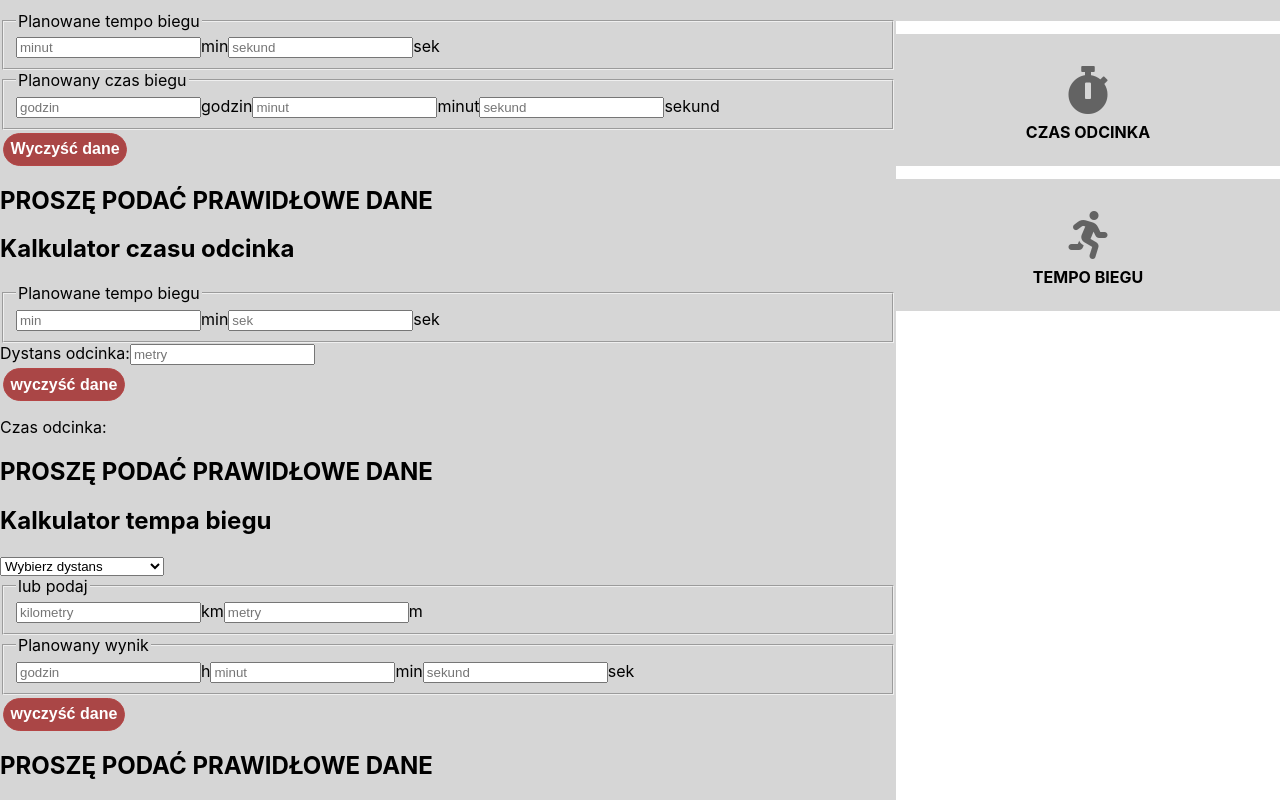
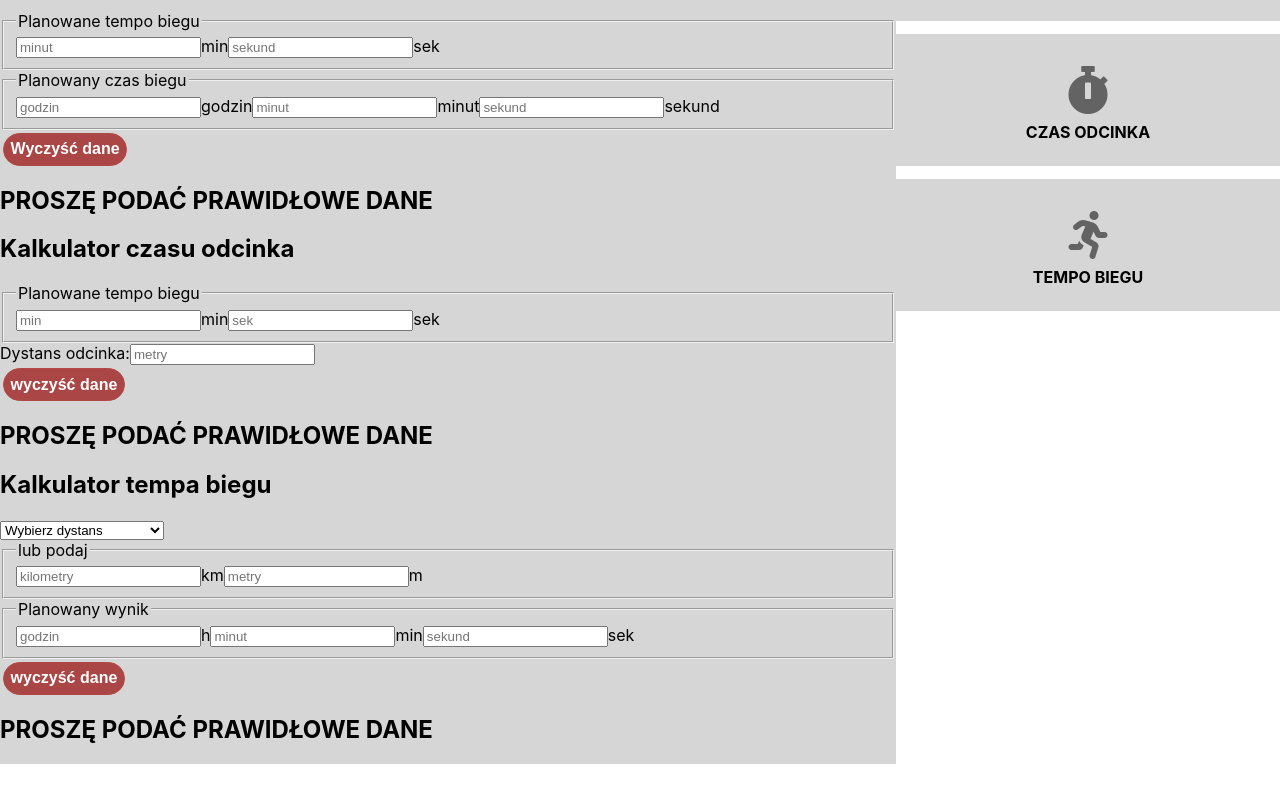
Before and after one commit to MorozMichal/React-calculators, a React (Create React App) app: page / in a window 1280 px wide. Shown: the part 270-1070 px from the top of the page. After the commit the page ends 1034 px from the top, so only its background shows below. Built offline with nearby package versions, Linux system fonts and the light colour scheme.

Commit message:
Components style

```diff
--- a/src/components/Bmi/Bmi.js
+++ b/src/components/Bmi/Bmi.js
@@ -42,7 +42,11 @@ class Bmi extends Component {
                 <label htmlFor="waga">Podaj wagę w kg</label>
                 <input id="waga" value={waga} onChange={this.handleWaga} type="text" placeholder="wpisz dane"></input>
                 <button onClick={this.handleReset} style={styleButton}>Wyczyść dane</button>
-                <p className="info">Przy wzroście {wzrost} oraz wadze {waga} Twój współczynnik BMI wynosi:</p> <ResultBmi wzrost={wzrost} waga={waga} />
+                <p className="info">Przy wzroście {wzrost} oraz wadze {waga} Twój współczynnik BMI wynosi:</p>
+                <ResultBmi
+                    wzrost={wzrost}
+                    waga={waga}
+                />
             </div>
         )
     }
--- a/src/components/Episode/Episode.js
+++ b/src/components/Episode/Episode.js
@@ -47,7 +47,11 @@ class Episode extends Component {
                 </fieldset>
                 <label>Dystans odcinka:<input type="text" placeholder="metry" value={distanceEpisode} onChange={this.handleDistanceEpisode}></input></label>
                 <button onClick={this.handleReset}>wyczyść dane</button>
-                <p>Czas odcinka: <ResultEpisode tempoMin={tempoMin} tempoSek={tempoSek} distanceEpisode={distanceEpisode} /></p>
+                <ResultEpisode
+                    tempoMin={tempoMin}
+                    tempoSek={tempoSek}
+                    distanceEpisode={distanceEpisode}
+                />
             </>
         );
     }
--- a/src/components/Episode/ResultEpisode.js
+++ b/src/components/Episode/ResultEpisode.js
@@ -11,7 +11,7 @@ const ResultEpisode = (props) => {
 
     return (
         <>
-            <h1>{props.tempoMin + props.tempoSek > 0 ? `${episodeH} godz ${episodeMin} min ${episodeSek} sek` : `PROSZĘ PODAĆ PRAWIDŁOWE DANE`}</h1>
+            <h1>{props.tempoMin + props.tempoSek > 0 ? `Czas odcinka: ${episodeH} godz ${episodeMin} min ${episodeSek} sek` : `PROSZĘ PODAĆ PRAWIDŁOWE DANE`}</h1>
         </>
     )
 };
--- a/src/components/Placeofrunning/Placeofrunning.js
+++ b/src/components/Placeofrunning/Placeofrunning.js
@@ -90,7 +90,14 @@ class Placeofrunning extends Component {
                     <label><input type="text" placeholder="sekund" value={timeSek} onChange={this.handleTimeSek}></input>sek</label>
                 </fieldset>
                 <button onClick={this.handleReset}>wyczyść dane</button>
-                <p><ResultPlace selectDistance={selectDistance} distanceKm={distanceKm} distanceM={distanceM} timeH={timeH} timeMin={timeMin} timeSek={timeSek} /></p>
+                <ResultPlace
+                    selectDistance={selectDistance}
+                    distanceKm={distanceKm}
+                    distanceM={distanceM}
+                    timeH={timeH}
+                    timeMin={timeMin}
+                    timeSek={timeSek}
+                />
             </>
         );
     }
```
Also changed, not shown: src/components/Distance/Distance.js (+7 -1 lines).
